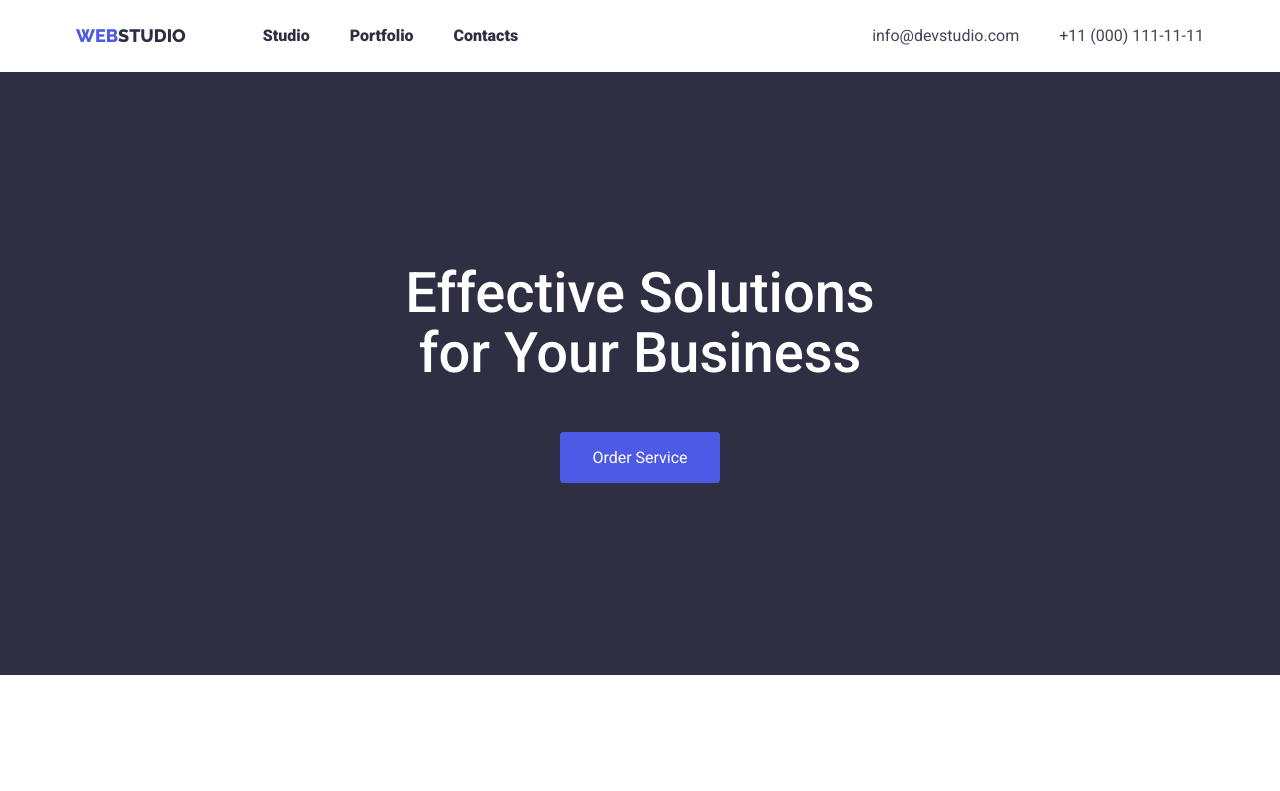
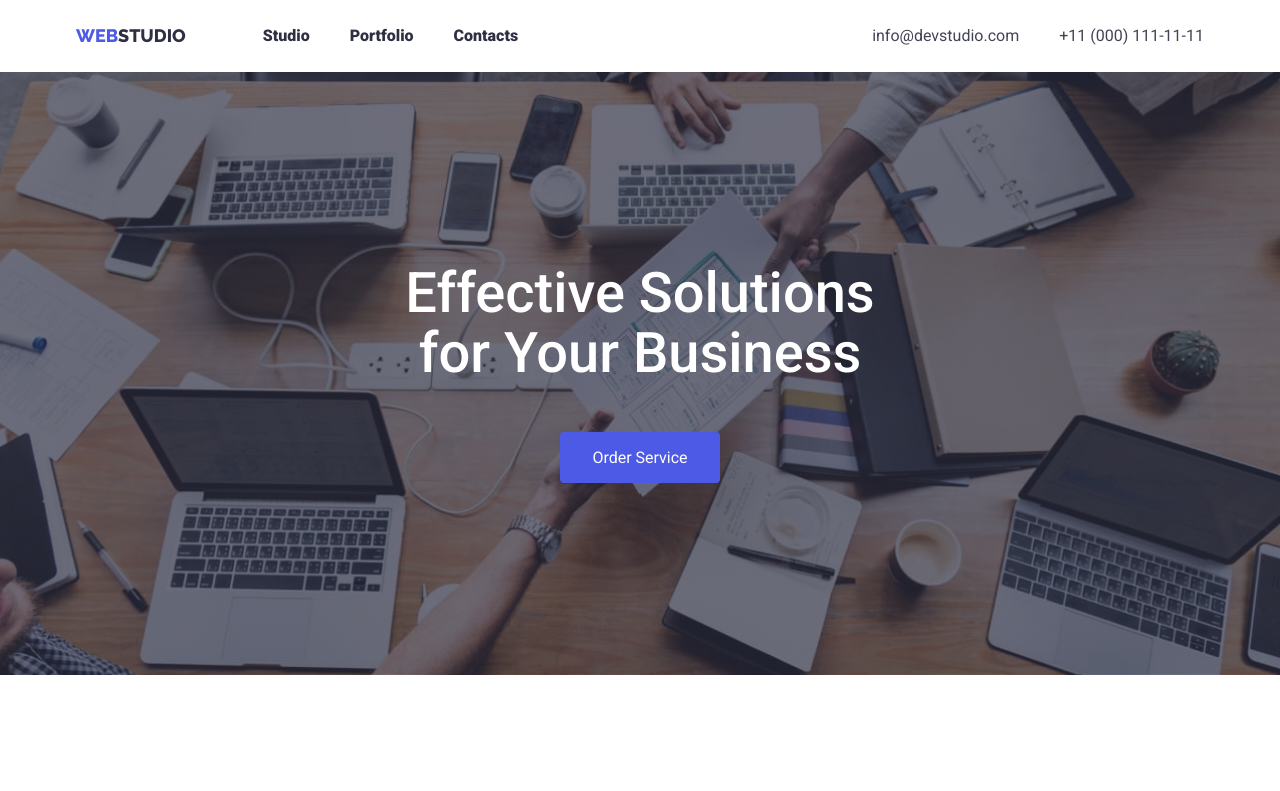
Before and after one commit to Iryna986/goit-markup-hw-04, a plain HTML site: page index.html in a window 1280 px wide. Shown: the top 791 px of the page. Drawn offline with nearby package versions, Linux system fonts and the light colour scheme.

Commit message:
Затемнення Hero

```diff
--- a/сss/styles.css
+++ b/сss/styles.css
@@ -136,9 +136,21 @@ margin-left: 40px;
 
 /******************************HERO******************************/
 .hero {
+
+  max-width: 1440px;
   padding-top: 192px;
   padding-bottom: 192px;
+  margin-left: auto;
+  margin-right: auto;
+  background-image: linear-gradient(rgba(46, 47, 66, 0.7), rgba(46, 47, 66, 0.7)),
+  url(../images/webstudio/people-office.jpg);
+  background-position: center;
+  background-size: cover;
   background-color: var(--Dark-color-NAVY-BLUE);
+
+
+
+
 }
 .hero-caption {
   text-align: center;
```
Also changed, not shown: images/icons.svg (added), images/webstudio/Dark-bg.jpg (added), images/webstudio/icon1.jpg (deleted), images/webstudio/icon2.jpg (deleted), images/webstudio/icon3.jpg (deleted), images/webstudio/icon4.jpg (deleted), images/webstudio/people-office.jpg (added).
